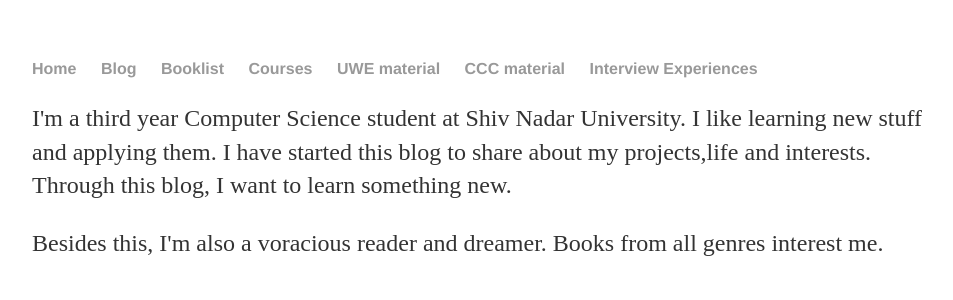
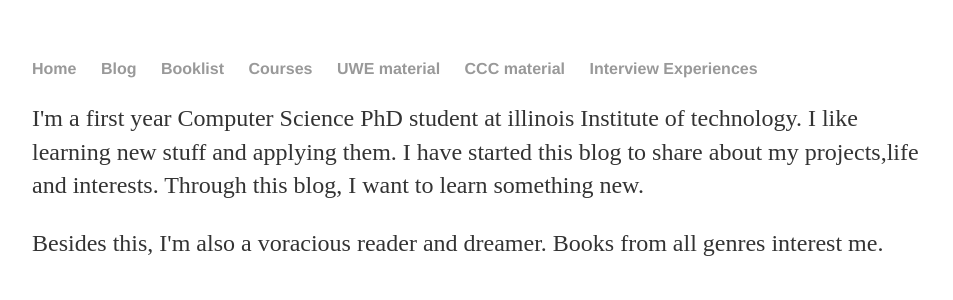
Before and after one commit to ArmanBehnam/ArmanBehnam.github.io, a Jekyll site: the page built from about/index.html, in a window 1280 px wide. Shown: the top 300 px of the page, without its empty margins (160-1113 px from the left). Built offline with Jekyll 4.4.1, drawn with Linux system fonts in a browser that asks for light colours.

Commit message:
Update index.html

```diff
--- a/about/index.html
+++ b/about/index.html
@@ -5,6 +5,6 @@ layout: default
 title: About me
 ---
 <div class="blurb">
-	<p>I'm a third year Computer Science student at Shiv Nadar University. I like learning new stuff and applying them. I have started this blog to share about my projects,life and interests. Through this blog, I want to learn something new.</p>
+	<p>I'm a first year Computer Science PhD student at illinois Institute of technology. I like learning new stuff and applying them. I have started this blog to share about my projects,life and interests. Through this blog, I want to learn something new.</p>
   <p>Besides this, I'm also a voracious reader and dreamer. Books from all genres interest me.</p>
 </div><!-- /.blurb -->
```
